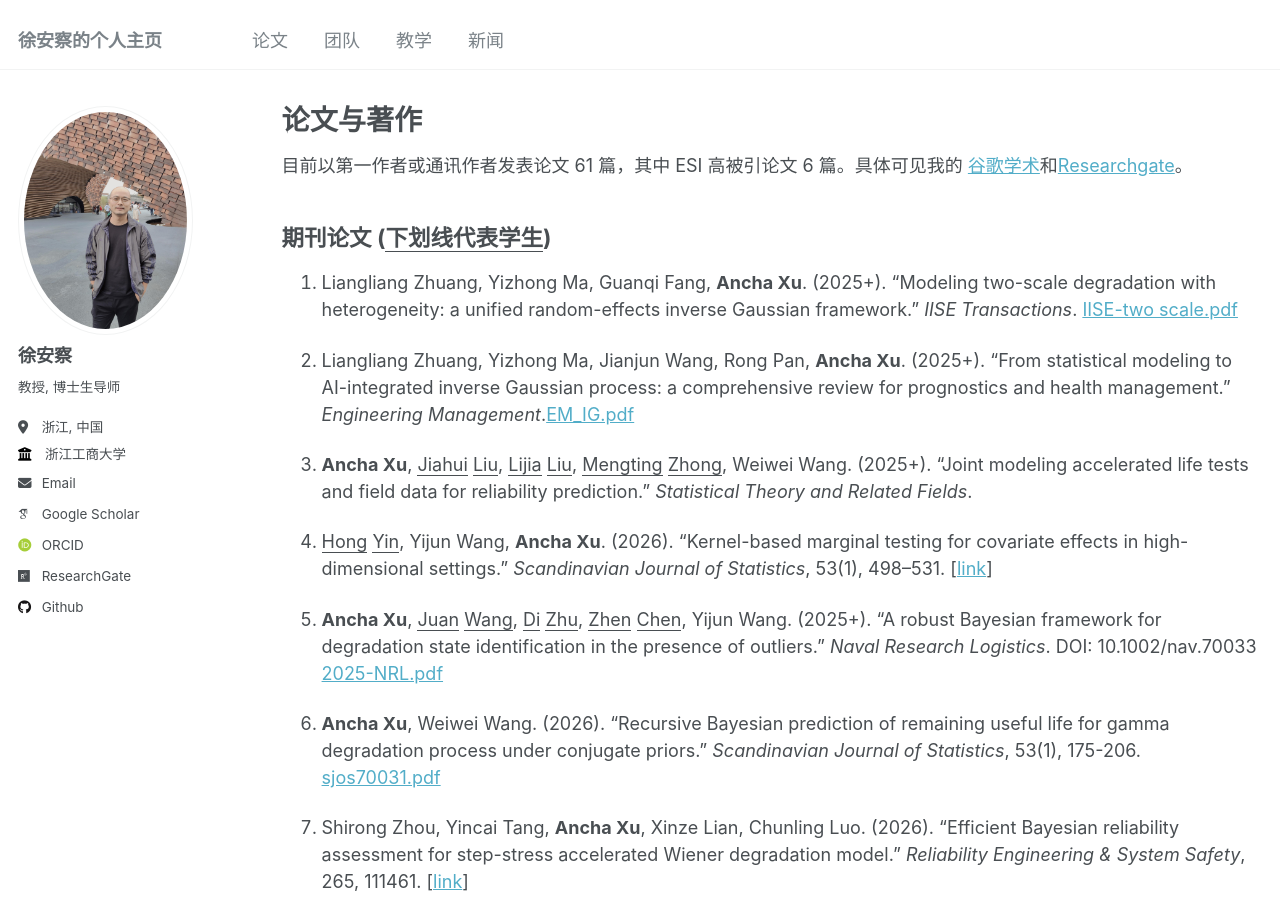
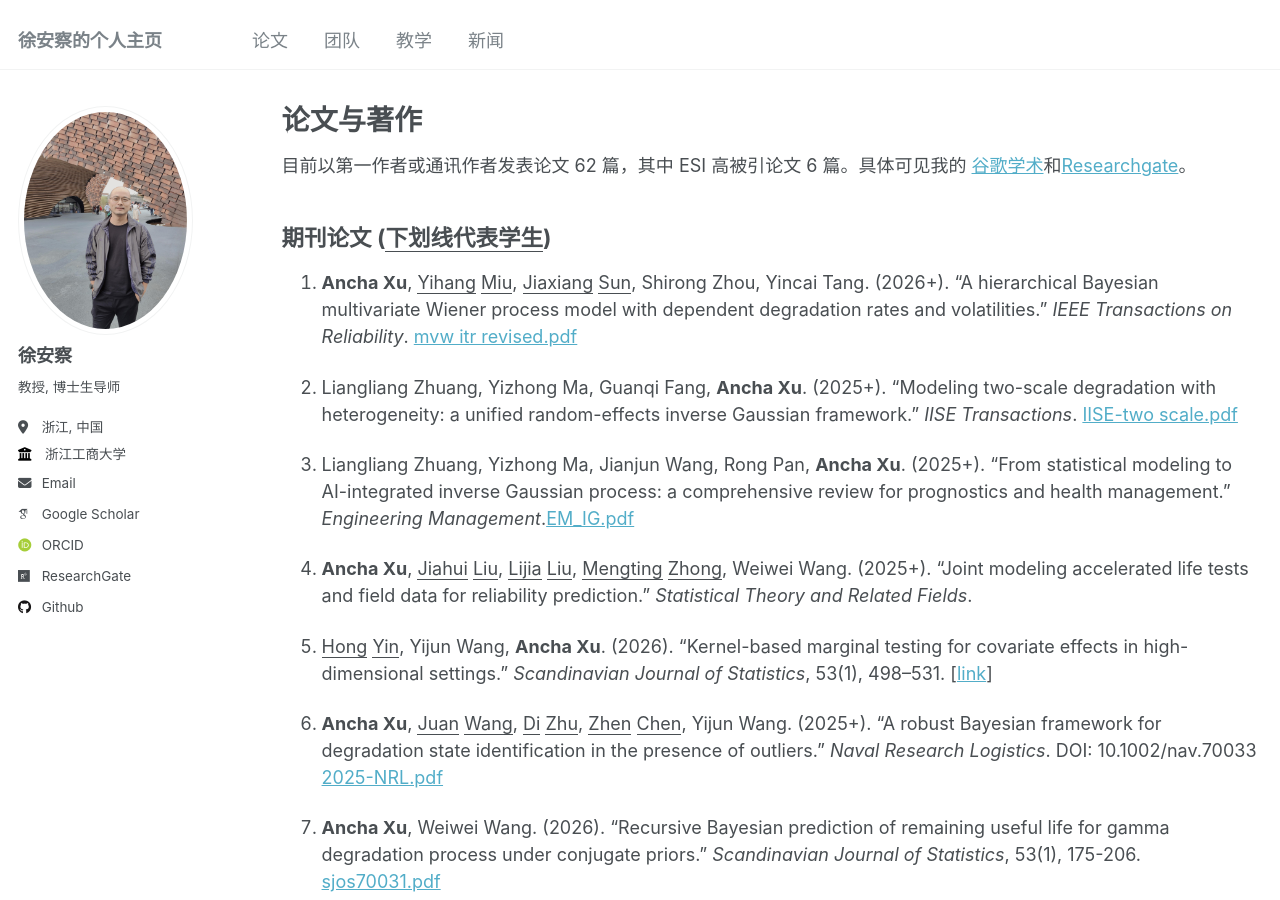
Before and after one commit to XU-ANCHA/XU-ANCHA.github.io, a Jekyll site: the page built from _pages/publications.md, in a window 1280 px wide and 900 px high. Built offline with Jekyll 4.4.1, drawn with Linux system fonts in a browser that asks for light colours; some web fonts are replaced.

Commit message:
Update publications.md

```diff
--- a/_pages/publications.md
+++ b/_pages/publications.md
@@ -5,9 +5,12 @@ permalink: /publications/
 author_profile: true
 ---
 
-目前以第一作者或通讯作者发表论文 61 篇，其中 ESI 高被引论文 6 篇。具体可见我的 <a href="{{site.author.googlescholar}}">谷歌学术</a>和<a href="{{site.author.researchgate}}">Researchgate</a>。
+目前以第一作者或通讯作者发表论文 62 篇，其中 ESI 高被引论文 6 篇。具体可见我的 <a href="{{site.author.googlescholar}}">谷歌学术</a>和<a href="{{site.author.researchgate}}">Researchgate</a>。
 
 ## 期刊论文 (<u>下划线代表学生</u>)
+
+1. **Ancha Xu**, <u>Yihang</u> <u>Miu</u>, <u>Jiaxiang</u> <u>Sun</u>, Shirong Zhou, Yincai Tang. (2026+). "A hierarchical Bayesian multivariate Wiener process model with dependent degradation rates and volatilities." *IEEE Transactions on Reliability*. [mvw itr revised.pdf](https://github.com/user-attachments/files/25888211/mvw.itr.revised.pdf)
+
 
 1. Liangliang Zhuang, Yizhong Ma, Guanqi Fang, **Ancha Xu**. (2025+). "Modeling two-scale degradation with heterogeneity: a unified random-effects inverse Gaussian framework." *IISE Transactions*. [IISE-two scale.pdf](https://github.com/user-attachments/files/25140849/IISE-two.scale.pdf)
 
```
